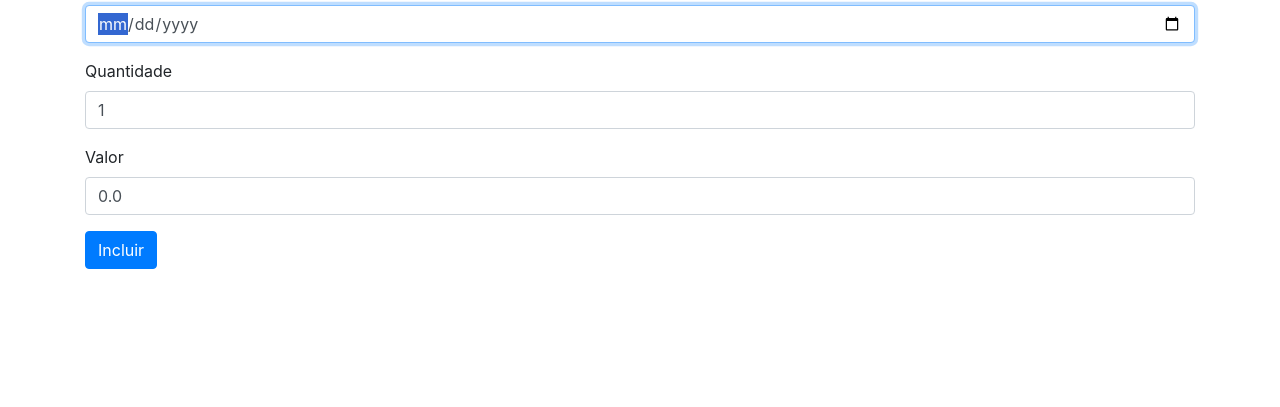
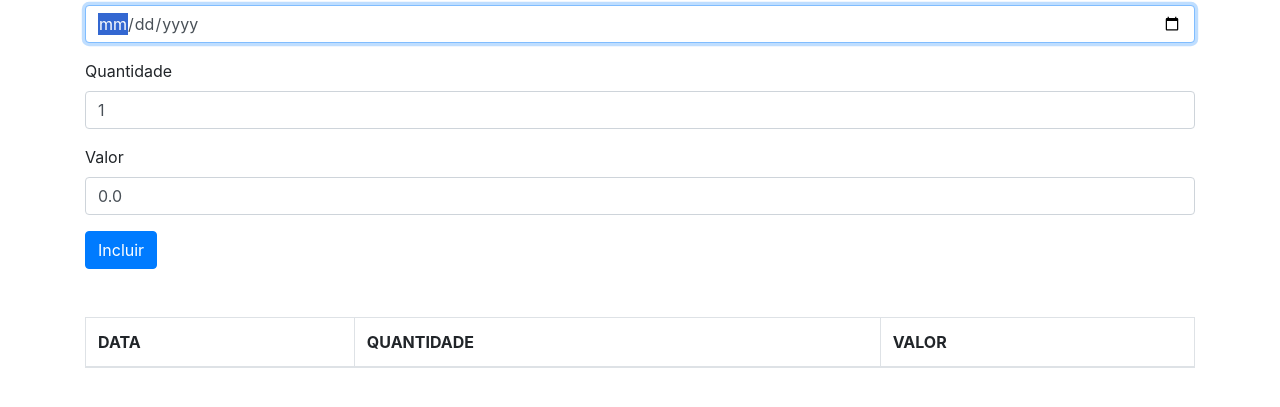
Before and after one commit to LucasRohr/typescript-studies, a website with bundled scripts: page course-1/dist/index.html in a window 1280 px wide. Shown: the part 83-490 px from the top of the page. Built offline with nearby package versions, Linux system fonts and the light colour scheme.

Commit message:
feat: :sparkles: creating negotiations view with DOM update

```diff
--- /dev/null
+++ b/course-1/app/controllers/index.ts
@@ -0,0 +1 @@
+export { NegotiationController } from './negotiation-controller.js'
--- a/course-1/app/controllers/negotiation_controller.ts
+++ b/course-1/app/controllers/negotiation-controller.ts
@@ -1,27 +1,39 @@
 import { NegotiationModel } from '../models/negotiation.js'
-import { NegotiationsHandler } from '../models/negotiations_handler.js'
+import { NegotiationsHandler } from '../models/negotiations-handler.js'
+import { NegotiationsView } from '../views/negotiations-view.js'
+
+const NEGOTIATION_INPUT_IDS = Object.freeze({
+  DATE: '#data',
+  QUANTITY: '#quantidade',
+  VALUE: '#valor',
+})
+
+const NEGOTIATIONS_VIEW_ID = '#negotiationsView'
 
 export class NegotiationController {
   private dateInput: HTMLInputElement
   private quantityInput: HTMLInputElement
   private valueInput: HTMLInputElement
-  private negotiationsHandler: NegotiationsHandler
+  private negotiationsHandler: NegotiationsHandler = new NegotiationsHandler()
+  private negotiationView: NegotiationsView = new NegotiationsView(
+    NEGOTIATIONS_VIEW_ID
+  )
 
   constructor() {
     // Init class instance with DOM element values
 
-    this.dateInput = document.querySelector('#data')
-    this.quantityInput = document.querySelector('#quantidade')
-    this.valueInput = document.querySelector('#valor')
-    this.negotiationsHandler = new NegotiationsHandler()
+    this.dateInput = document.querySelector(NEGOTIATION_INPUT_IDS.DATE)
+    this.quantityInput = document.querySelector(NEGOTIATION_INPUT_IDS.QUANTITY)
+    this.valueInput = document.querySelector(NEGOTIATION_INPUT_IDS.VALUE)
+
+    this.negotiationView.update(this.negotiationsHandler)
   }
 
   add(): void {
     const negotiation = this.createNegotiation()
+
     this.negotiationsHandler.add(negotiation)
-
-    console.log(this.negotiationsHandler.getNegotiations())
-
+    this.negotiationView.update(this.negotiationsHandler)
     this.cleanForm()
   }
 
--- /dev/null
+++ b/course-1/app/views/index.ts
@@ -0,0 +1 @@
+export { NegotiationsView } from './negotiations-view.js'
--- /dev/null
+++ b/course-1/app/views/negotiations-view.ts
@@ -0,0 +1,46 @@
+import { NegotiationsHandler } from '../models/negotiations-handler.js'
+
+export class NegotiationsView {
+  private element: HTMLElement
+
+  constructor(selector: string) {
+    this.element = document.querySelector(selector)
+  }
+
+  returnTableBodyList(negotiationsHandler: NegotiationsHandler): string {
+    return negotiationsHandler
+      .getNegotiations()
+      .map(
+        (negotiation) =>
+          `<tr>
+                <th>${negotiation.date.toLocaleDateString()}</th>
+                <th>${negotiation.quantity}</th>
+                <th>${negotiation.value}</th>
+            </tr>`
+      )
+      .join('')
+  }
+
+  returnTableTemplate(negotiationsHandler: NegotiationsHandler): string {
+    // Alternate date format solution: new Intl.DateTimeFormat().format(negotiation.date)
+    return `
+            <table class="table table-hover table-bordered">
+                <thead>
+                    <tr>
+                        <th>DATA</th>
+                        <th>QUANTIDADE</th>
+                        <th>VALOR</th>
+                    </tr>
+                </thead>
+
+                <tbody>
+                    ${this.returnTableBodyList(negotiationsHandler)}
+                </tbody>
+            </table>
+        `
+  }
+
+  update(negotiationsHandler: NegotiationsHandler): void {
+    this.element.innerHTML = this.returnTableTemplate(negotiationsHandler)
+  }
+}
```
Also changed, not shown: course-1/app/app.ts (+4 -4 lines), course-1/app/models/negotiations-handler.ts (renamed from course-1/app/models/negotiations_handler.ts), course-1/app/views/readme.md (deleted), course-1/dist/index.html, course-1/dist/js/app.js, course-1/dist/js/controllers/index.js (added), course-1/dist/js/controllers/negotiation-controller.js (added), course-1/dist/js/models/negotiations-handler.js (added), course-1/dist/js/views/index.js (added), course-1/dist/js/views/negotiation-view.js (added), course-1/dist/js/views/negotiations-view.js (added).
